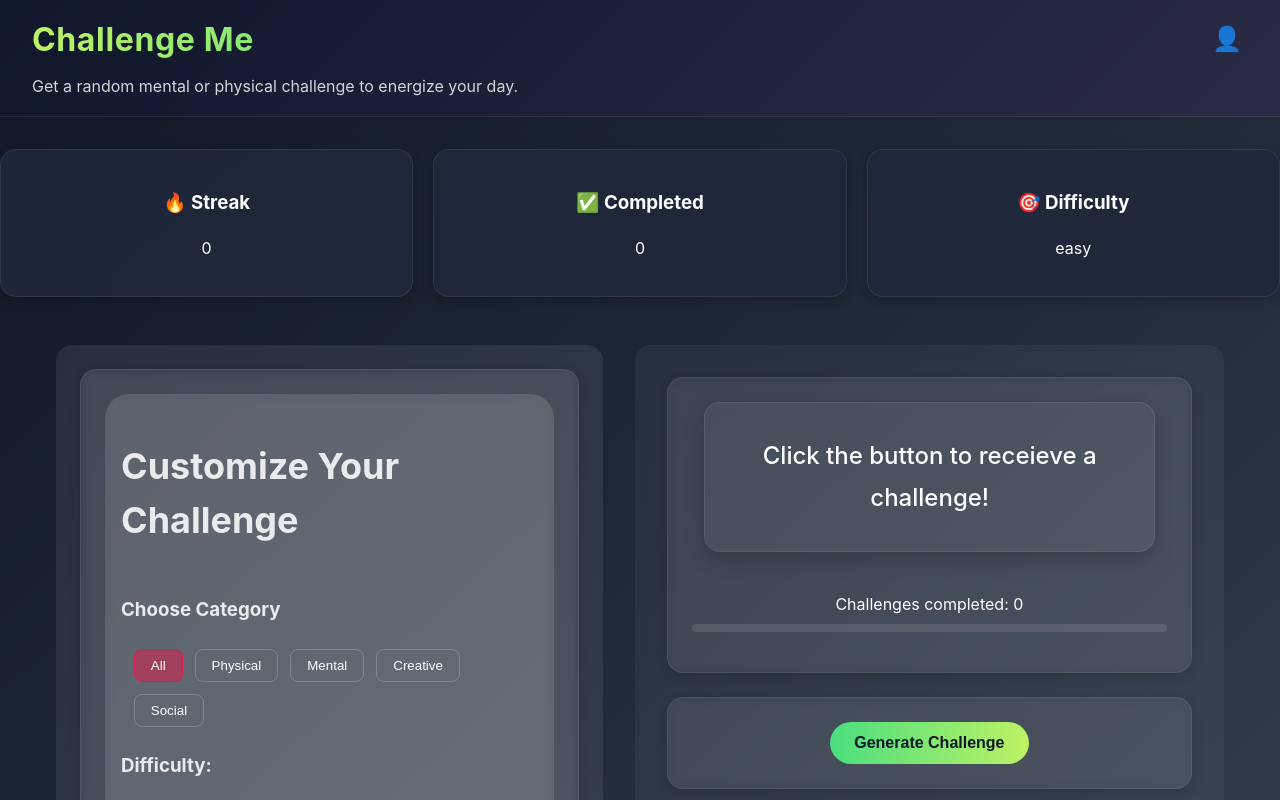
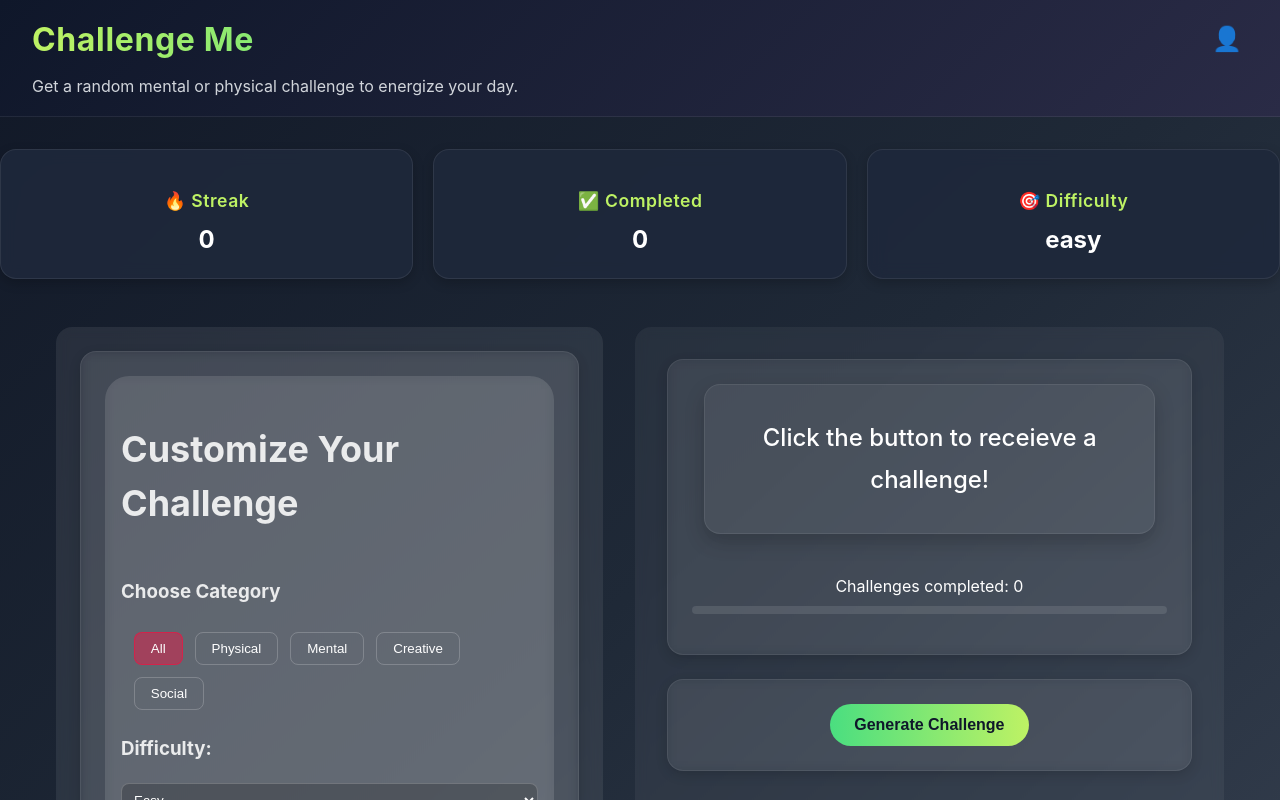
Before and after one commit to robertoandino/challenge-me, a React (Vite) app: page / in a window 1280 px wide. Shown: the top 800 px of the page. Built offline with nearby package versions, Linux system fonts and the light colour scheme.

Commit message:
Add: css final touch for stat card.

```diff
--- a/src/pages/Home.css
+++ b/src/pages/Home.css
@@ -411,6 +411,21 @@ html, body {
     box-shadow: 0 8px 20px rgba(0,0,0,0.35);
 }
 
+.stat-card h3 {
+    font-size: 1.1rem;
+    margin-bottom: 0.5rem;
+    font-weight: 600;
+    color: #bef264;
+    letter-spacing: 0.5px;
+}
+
+.stat-card p {
+    font-size: 1.5rem;
+    font-weight: bold;
+    color: #fff;
+    margin: 0;
+}
+
 /* Challenges list */
 .completed-list {
     margin-top: 1.5rem;
```
